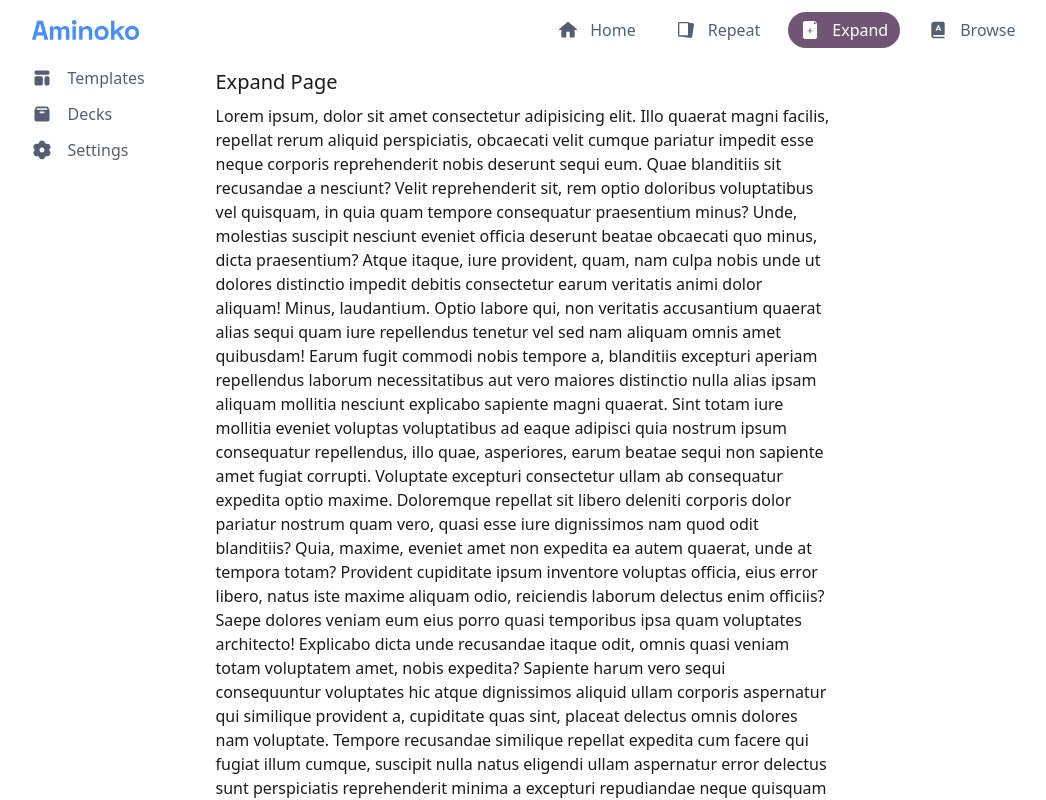
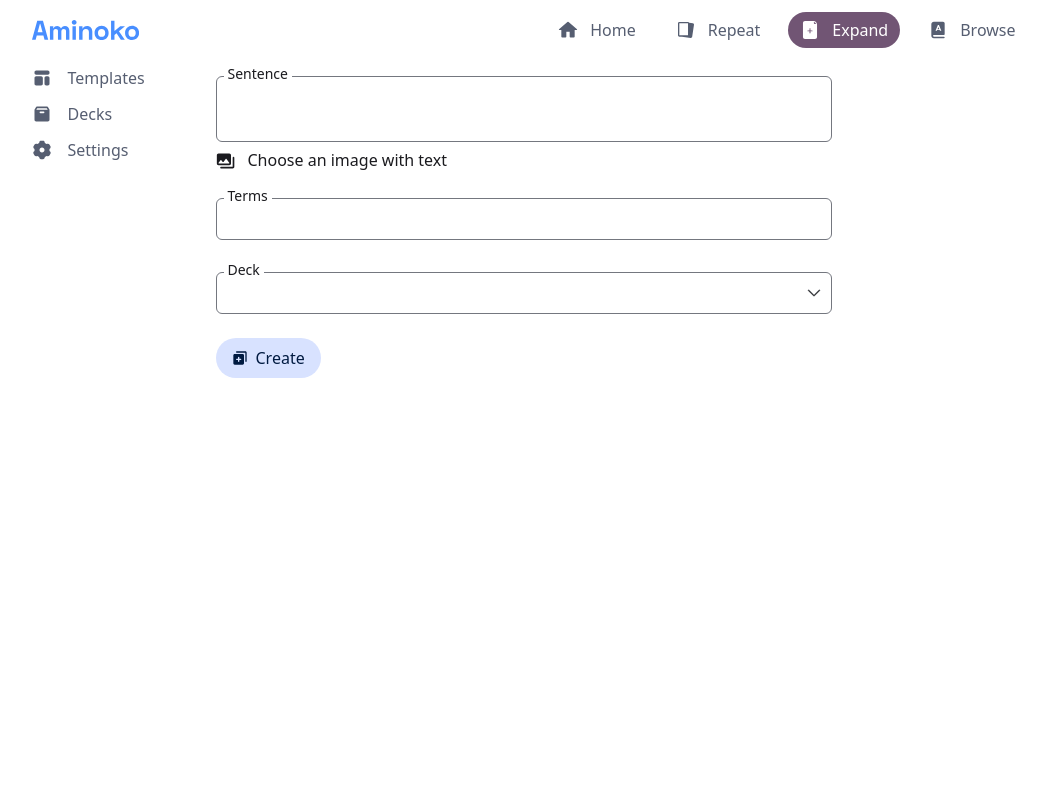
Before and after one commit to AlinurMirlan/aminoko-web, a React (Vite) app: page /expand in a window 1280 px wide. Shown: the top 800 px of the page, without its empty margins (109-1155 px from the left). Built offline with nearby package versions, Linux system fonts and the light colour scheme.

Commit message:
feat: :sparkles: add expand page
Dropdown and SentenceArea were made, as well as a hook called useInputFocus, which encapsultes the styling for label elements when its presumed corresponding input element is in focus

```diff
--- /dev/null
+++ b/src/components/common/Dropdown.tsx
@@ -0,0 +1,108 @@
+import { ComponentPropsWithRef, useRef, useState } from "react";
+import { Input } from "./Input";
+import { useDimensions } from "../../services/useDimensions";
+import { IconDropdown } from "../../assets/IconDropdown";
+import { inputClass } from "../../constants/input";
+import { useInputFocusLabelStyle } from "../../services/useInputFocus";
+import { LabeledBlock } from "./LabeledBlock";
+
+type Options = {
+  value: string;
+  label: string;
+};
+
+type Props = {
+  title: string;
+  options: Options[];
+  dropdownName?: string;
+  className?: string;
+} & ComponentPropsWithRef<"div">;
+
+const dropdownInputFocusClass = ["[&&]:border-b-0", "rounded-b-none"];
+const dropdownOptionCapacity = 3;
+const dropdownViewPadding = 2;
+
+export function Dropdown({ title, options, dropdownName, className }: Props) {
+  const [dropdownOpen, setDropdownOpen] = useState(false);
+  const inputRef = useRef<HTMLInputElement>(null);
+  const liRef = useRef<HTMLLIElement>(null);
+  const liDimensions = useDimensions(liRef);
+  const liHeight = liDimensions.height;
+
+  const { labelRef, onInputFocus, onInputBlur } = useInputFocusLabelStyle({
+    onInputFocus: () => {
+      if (inputRef.current) {
+        inputRef.current.classList.add(...dropdownInputFocusClass);
+      }
+
+      setDropdownOpen(true);
+    },
+    onInputBlur: () => {
+      if (inputRef.current) {
+        inputRef.current.classList.remove(...dropdownInputFocusClass);
+      }
+
+      setDropdownOpen(false);
+    },
+  });
+
+  const onOptionClick = (event: React.MouseEvent<HTMLLabelElement>) => {
+    const target = event.target as HTMLLabelElement;
+    if (inputRef.current) {
+      inputRef.current.value = target.textContent || "";
+    }
+
+    setDropdownOpen(false);
+  };
+
+  return (
+    <LabeledBlock
+      title={title}
+      blockClassName={className}
+      ref={labelRef}
+      className="z-10"
+    >
+      <div className="relative">
+        <Input ref={inputRef} onFocus={onInputFocus} onBlur={onInputBlur} />
+        <div className="absolute top-0 right-0 h-[85%] mt-1 flex items-center mx-2.5 bg-background">
+          <IconDropdown
+            className={`h-4 ${dropdownOpen && "stroke-2 stroke-primary"}`}
+          />
+        </div>
+      </div>
+      <ul
+        style={{
+          height:
+            options.length > dropdownOptionCapacity
+              ? liHeight * dropdownOptionCapacity + dropdownViewPadding
+              : liHeight * options.length + dropdownViewPadding,
+          overflow: "auto",
+        }}
+        className={`${
+          !dropdownOpen && "hidden"
+        } w-full rounded-md rounded-t-none ${inputClass.focusStyle} border-t-0`}
+      >
+        {options.map((option, index) => {
+          return (
+            <li key={index.toString()} className="" ref={liRef}>
+              <input
+                type="radio"
+                id={index.toString()}
+                name={dropdownName ?? "dropdown"}
+                value={option.value}
+                className="hidden"
+              />
+              <label
+                htmlFor={index.toString()}
+                className="px-2 py-3 block w-full"
+                onMouseDown={onOptionClick}
+              >
+                {option.label}
+              </label>
+            </li>
+          );
+        })}
+      </ul>
+    </LabeledBlock>
+  );
+}
--- /dev/null
+++ b/src/components/expand/SentenceArea.tsx
@@ -0,0 +1,35 @@
+import { useRef } from "react";
+import { IconPhoto } from "../../assets/IconPhoto";
+import { inputClass } from "../../constants/input";
+import { useInputFocusLabelStyle } from "../../services/useInputFocus";
+import { LabeledBlock } from "../common/LabeledBlock";
+
+type Props = {
+  className?: string;
+};
+
+export function SentenceArea({ className }: Props) {
+  const textAreaRef = useRef<HTMLTextAreaElement>(null);
+  const { labelRef, onInputFocus, onInputBlur } = useInputFocusLabelStyle();
+  return (
+    <LabeledBlock blockClassName={className} ref={labelRef} title="Sentence">
+      <textarea
+        ref={textAreaRef}
+        onFocus={onInputFocus}
+        onBlur={onInputBlur}
+        className={`appearance-none resize-none ${inputClass.style}`}
+      ></textarea>
+      <div className="relative">
+        <label
+          htmlFor="image"
+          className="absolute top-0 left-0 h-full w-full"
+        />
+        <input id="image" type="file" className="hidden" />
+        <div className="flex gap-3 items-end">
+          <IconPhoto className="mb-[3px] h-5 fill-on-background" />
+          <p className="mb-[1.5px]">Choose an image with text</p>
+        </div>
+      </div>
+    </LabeledBlock>
+  );
+}
--- /dev/null
+++ b/src/constants/input.ts
@@ -0,0 +1,7 @@
+const inputClass = {
+  style:
+    "border outline-none hover:border-on-background bg-background text-on-background border-outline rounded-md p-2 w-full focus:border-2 focus:border-primary focus:-m-[1px]",
+  focusStyle: "border-2 border-primary -m-[1px]",
+};
+
+export { inputClass };
--- /dev/null
+++ b/src/services/useInputFocus.ts
@@ -0,0 +1,28 @@
+import { useRef } from "react";
+
+type Props = {
+  onInputFocus?: () => void;
+  onInputBlur?: () => void;
+};
+
+export function useInputFocusLabelStyle(props?: Props) {
+  const labelRef = useRef<HTMLLabelElement>(null);
+  const onInputFocus = () => {
+    if (labelRef.current) {
+      labelRef.current.classList.add("text-primary");
+    }
+    if (props?.onInputFocus) {
+      props.onInputFocus();
+    }
+  };
+  const onInputBlur = () => {
+    if (labelRef.current) {
+      labelRef.current.classList.remove("text-primary");
+    }
+    if (props?.onInputBlur) {
+      props.onInputBlur();
+    }
+  };
+
+  return { labelRef, onInputFocus, onInputBlur };
+}
--- a/src/views/expand/Expand.tsx
+++ b/src/views/expand/Expand.tsx
@@ -1,63 +1,43 @@
+import { IconPlus } from "../../assets/IconPlus";
+import { Button } from "../../components/common/Button";
+import { Dropdown } from "../../components/common/Dropdown";
+import { InputForm } from "../../components/common/InputForm";
+import { SentenceArea } from "../../components/expand/SentenceArea";
+
+const margin = "mb-6";
+
 export function Expand() {
   return (
-    <>
-      <h1 className="text-xl mb-2">Expand Page</h1>
-      <p>
-        Lorem ipsum, dolor sit amet consectetur adipisicing elit. Illo quaerat
-        magni facilis, repellat rerum aliquid perspiciatis, obcaecati velit
-        cumque pariatur impedit esse neque corporis reprehenderit nobis deserunt
-        sequi eum. Quae blanditiis sit recusandae a nesciunt? Velit
-        reprehenderit sit, rem optio doloribus voluptatibus vel quisquam, in
-        quia quam tempore consequatur praesentium minus? Unde, molestias
-        suscipit nesciunt eveniet officia deserunt beatae obcaecati quo minus,
-        dicta praesentium? Atque itaque, iure provident, quam, nam culpa nobis
-        unde ut dolores distinctio impedit debitis consectetur earum veritatis
-        animi dolor aliquam! Minus, laudantium. Optio labore qui, non veritatis
-        accusantium quaerat alias sequi quam iure repellendus tenetur vel sed
-        nam aliquam omnis amet quibusdam! Earum fugit commodi nobis tempore a,
-        blanditiis excepturi aperiam repellendus laborum necessitatibus aut vero
-        maiores distinctio nulla alias ipsam aliquam mollitia nesciunt explicabo
-        sapiente magni quaerat. Sint totam iure mollitia eveniet voluptas
-        voluptatibus ad eaque adipisci quia nostrum ipsum consequatur
-        repellendus, illo quae, asperiores, earum beatae sequi non sapiente amet
-        fugiat corrupti. Voluptate excepturi consectetur ullam ab consequatur
-        expedita optio maxime. Doloremque repellat sit libero deleniti corporis
-        dolor pariatur nostrum quam vero, quasi esse iure dignissimos nam quod
-        odit blanditiis? Quia, maxime, eveniet amet non expedita ea autem
-        quaerat, unde at tempora totam? Provident cupiditate ipsum inventore
-        voluptas officia, eius error libero, natus iste maxime aliquam odio,
-        reiciendis laborum delectus enim officiis? Saepe dolores veniam eum eius
-        porro quasi temporibus ipsa quam voluptates architecto! Explicabo dicta
-        unde recusandae itaque odit, omnis quasi veniam totam voluptatem amet,
-        nobis expedita? Sapiente harum vero sequi consequuntur voluptates hic
-        atque dignissimos aliquid ullam corporis aspernatur qui similique
-        provident a, cupiditate quas sint, placeat delectus omnis dolores nam
-        voluptate. Tempore recusandae similique repellat expedita cum facere qui
-        fugiat illum cumque, suscipit nulla natus eligendi ullam aspernatur
-        error delectus sunt perspiciatis reprehenderit minima a excepturi
-        repudiandae neque quisquam earum? Impedit, facilis ipsa. Odit vero atque
-        incidunt, cumque exercitationem, quas itaque enim earum fugiat, quam
-        omnis amet natus fuga voluptatum non numquam quasi error? Consectetur,
-        labore facere? Nemo, porro explicabo eaque dolorem aliquid quidem unde
-        eius a at ratione quibusdam laudantium similique necessitatibus fuga
-        recusandae, cupiditate quae optio odit numquam asperiores nesciunt autem
-        sit repellendus? Autem est repudiandae sint et. Officia, at. Repellendus
-        tempora ab quos laboriosam nulla deserunt ipsum accusantium placeat quo
-        optio velit voluptatum necessitatibus, mollitia quasi, asperiores eos
-        tenetur. Aut, quas qui quam optio dolores consectetur ullam blanditiis
-        voluptas molestiae nobis magnam tenetur, a sit nam iure, ad provident
-        sapiente! Molestias mollitia aliquid distinctio nulla, eum error at non
-        tenetur adipisci, blanditiis dolorum similique pariatur, voluptatibus
-        eligendi ipsa magnam fuga sapiente tempora neque! Mollitia earum
-        laboriosam iste quod rerum unde repudiandae quam, doloremque inventore
-        minima beatae, voluptatem laborum, tenetur vitae eaque ad ratione.
-        Laudantium iure dicta praesentium fugit quam vel quod. Architecto
-        dolorem dolore sit voluptatum, consequuntur quos dignissimos culpa quod
-        quis voluptatem optio minus perspiciatis incidunt temporibus ipsam eaque
-        eos dolores blanditiis pariatur nemo placeat fugiat tenetur ea. Odit
-        sapiente ex illum. Magni natus cupiditate iste voluptatem, similique
-        quam veniam ad ut consequatur nisi sapiente ea in.
-      </p>
-    </>
+    <form>
+      <SentenceArea className={margin} />
+      <InputForm id="#" label="Terms" />
+      <Dropdown
+        title="Deck"
+        className={margin}
+        options={[
+          {
+            value: "1",
+            label: "Ane No Tomodachi",
+          },
+          {
+            value: "2",
+            label: "Boku No Hero Academia",
+          },
+          {
+            value: "3",
+            label: "One Piece",
+          },
+          {
+            value: "4",
+            label: "Naruto",
+          },
+          {
+            value: "5",
+            label: "Dragon Ball",
+          },
+        ]}
+      />
+      <Button Icon={IconPlus}>Create</Button>
+    </form>
   );
 }
```
